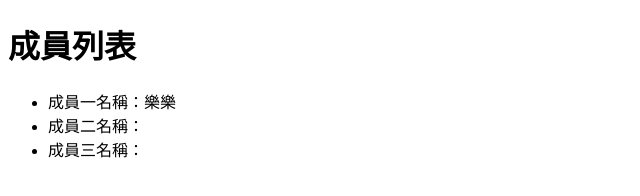
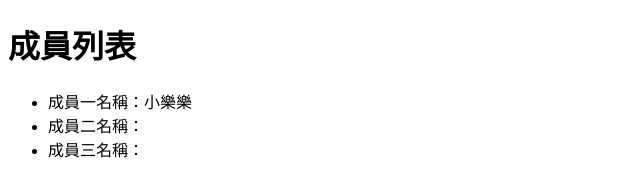
Before and after one commit to PinyiW0/git04test1, a plain HTML site: page index.html in a window 1280 px wide. Shown: the full height of the page, 0-640 px from the left. Drawn offline with Linux system fonts and the light colour scheme.

Commit message:
更改名字

```diff
--- a/index.html
+++ b/index.html
@@ -10,7 +10,7 @@
 <body>
   <h1>成員列表</h1>
   <ul>
-    <li>成員一名稱：樂樂</li>
+    <li>成員一名稱：小樂樂</li>
     <li>成員二名稱：</li>
     <li>成員三名稱：</li>
   </ul>
```
